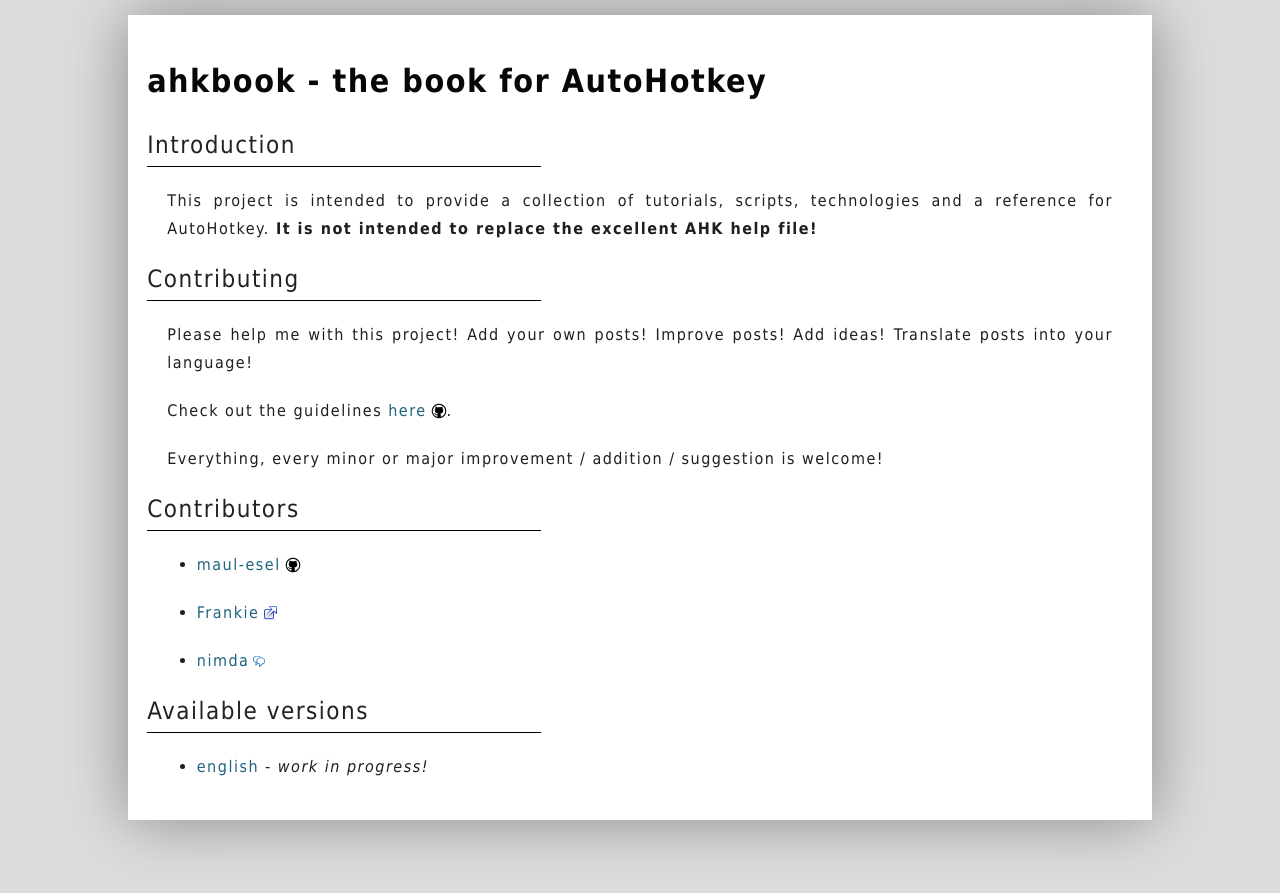
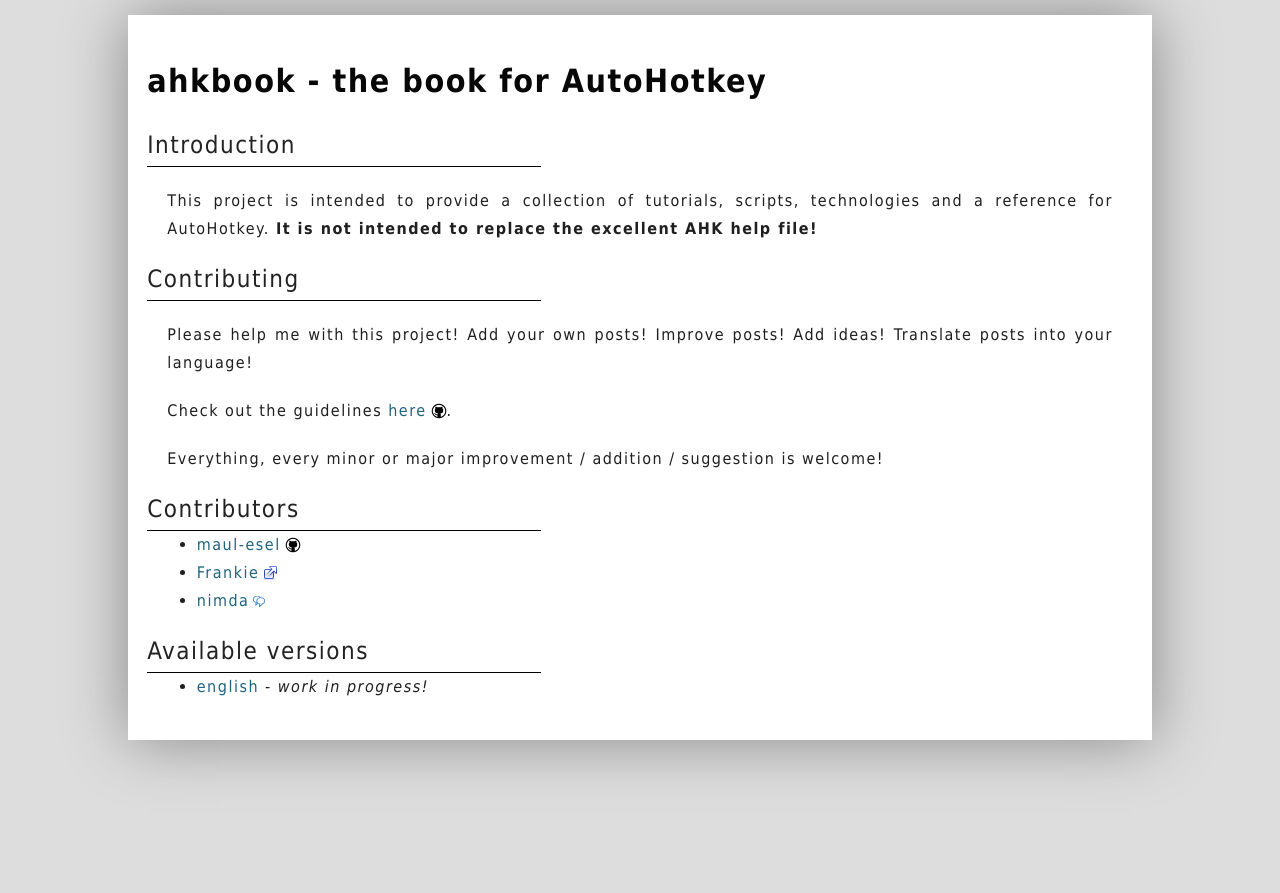
Before and after one commit to maul-esel/ahkbook, a Jekyll site: the page built from index.markdown, in a window 1280 px wide. Shown: the top 893 px of the page. Built offline with Jekyll 4.4.1, drawn with Linux system fonts in a browser that asks for light colours.

Commit message:
restrict margin to <p> only (not for <li>)

```diff
--- a/css/default.css
+++ b/css/default.css
@@ -47,6 +47,9 @@ body {
 .content > p , li {
 	margin-right: 20px;
 	margin-left: 20px;
+}
+
+.content > p {
 	margin-top: 20px;
 }
 
```
